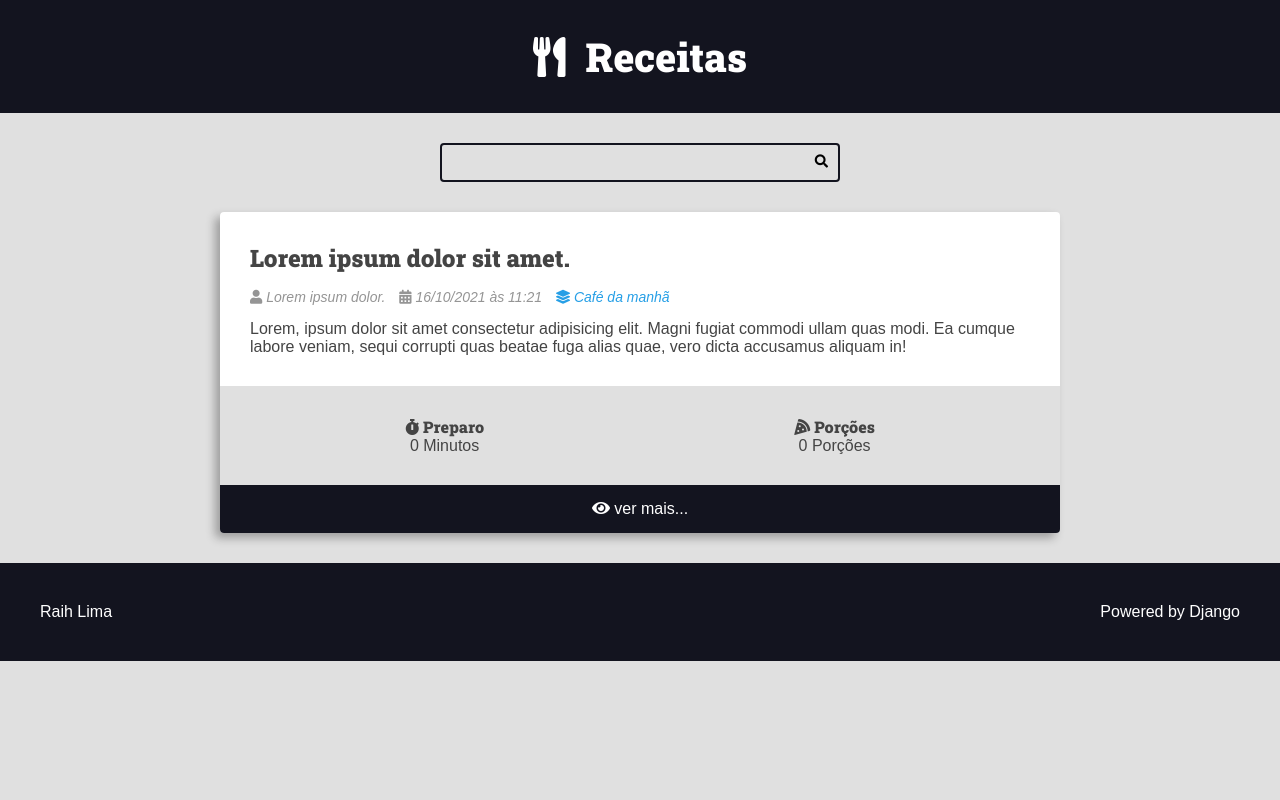
After one commit to raihlima/projeto-django-1, a Django app: page /receitas/1/ in a window 1280 px wide. The commit adds this page. Run offline with Django 4.2, Linux system fonts and the light colour scheme; some libraries are stand-ins or nearby versions.

Commit message:
Templates globais

```diff
--- a/projeto/settings.py
+++ b/projeto/settings.py
@@ -56,7 +56,9 @@ ROOT_URLCONF = 'projeto.urls'
 TEMPLATES = [
     {
         'BACKEND': 'django.template.backends.django.DjangoTemplates',
-        'DIRS': [],
+        'DIRS': [
+            BASE_DIR / 'base_templates',
+        ],
         'APP_DIRS': True,
         'OPTIONS': {
             'context_processors': [
--- a/recipes/static/recipes/css/style.css
+++ b/recipes/static/recipes/css/style.css
@@ -164,12 +164,12 @@ h6 {
 }
 
 .recipe-list-item {
-    max-width: 64rem;
+    max-width: 48rem;
 }
 
 .recipe-list-item:hover {
-    transform: scale(1.025);
-    box-shadow: -8px 8px 15px rgba(0, 0, 0, .45);
+    transform: scale(1.0125);
+    box-shadow: -8px 8px 15px rgba(0, 0, 0, 0.4);
 }
 
 .recipe-title-container {
@@ -237,6 +237,8 @@ h6 {
     filter: brightness(2);
 }
 
+
+
 .main-footer {
     display: flex;
     align-items: center;
@@ -255,3 +257,13 @@ h6 {
 .main-footer a:hover {
     filter: brightness(.8);
 }
+
+.main-content-detail .recipe-list-item {
+    max-width: 84rem;
+    margin: 0 auto;
+}
+
+.main-content-detail .recipe-list-item:hover {
+    transform: scale(1);
+    box-shadow: -5px 5px 10px rgba(0, 0, 0, .3);
+}
--- /dev/null
+++ b/recipes/templates/recipes/pages/recipe-view.html
@@ -0,0 +1,21 @@
+    {% include 'recipes/partials/head.html' %}
+<body>
+    {% include 'recipes/partials/header.html' %}
+
+    <div class="search-container">
+        <div class="container">
+            <form action="" class = "search-form">
+                <input type="search" class="search-input" name="search" id="">
+                <button type="submit" class="search-button"><i class="fas fa-search"></i></button>
+            </form>
+        </div>
+    </div>
+
+    <main class="main-content-container">
+        <div class="main-content main-content-detail container">
+            {% include 'recipes/partials/recipe-card.html' %}
+        </div>
+    </main>
+    {% include 'recipes/partials/footer.html' %}
+</body>
+</html>
--- a/recipes/templates/recipes/partials/head.html
+++ b/recipes/templates/recipes/partials/head.html
@@ -1,8 +1,5 @@
 {% load static %}
-<!DOCTYPE html>
-<html lang="pt-BR">
 
-<head>
     <meta charset="UTF-8">
     <meta http-equiv="X-UA-Compatible" content="IE=edge">
     <meta name="viewport" content="width=device-width, initial-scale=1.0">
@@ -21,7 +18,3 @@
     <link href="https://fonts.googleapis.com/css2?family=Roboto+Slab:wght@900&display=swap" rel="stylesheet">
 
     <link rel="stylesheet" href="{% static 'recipes/css/style.css' %}">
-
-    <title>Receitas</title>
-
-</head>
--- a/recipes/templates/recipes/partials/recipe-card.html
+++ b/recipes/templates/recipes/partials/recipe-card.html
@@ -45,7 +45,7 @@
     </div>
 
     <footer class="recipe-footer">
-        <a class="recipe-read-more button button-dark button-full-width" href="/recipes/3/">
+        <a class="recipe-read-more button button-dark button-full-width" href="/receitas/3/">
             <i class="fas fa-eye"></i>
             <span>ver mais...</span>
         </a>
--- a/recipes/urls.py
+++ b/recipes/urls.py
@@ -1,7 +1,8 @@
 from django.urls import path
 
-from recipes.views import home
+from . import views
 
 urlpatterns = [
-    path('', home),
+    path('', views.home),
+    path('receitas/<int:id>/', views.receitas),
 ]
--- a/recipes/views.py
+++ b/recipes/views.py
@@ -5,3 +5,7 @@ from django.shortcuts import render
 
 def home(request):
     return render(request, 'recipes/pages/home.html')
+
+
+def receitas(request, id):
+    return render(request, 'recipes/pages/recipe-view.html')
```
Also changed, not shown: base_templates/global/base.html (added, +27 -0 lines), recipes/templates/recipes/pages/home.html (+6 -16 lines).
